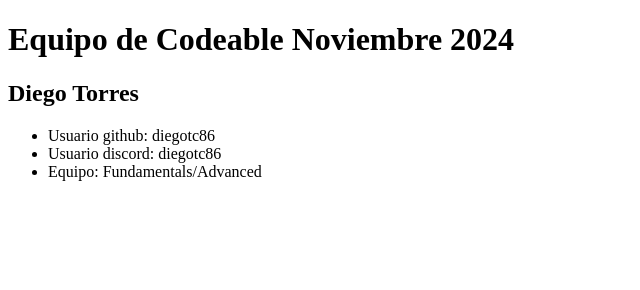
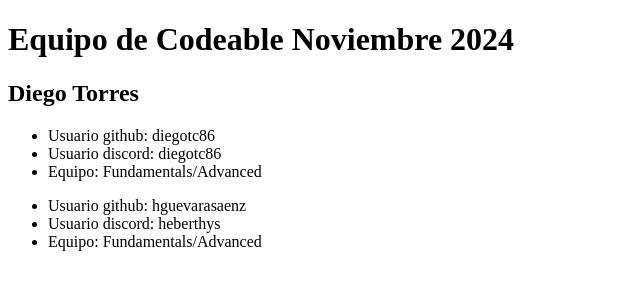
Before and after one commit to luis047527/nov24, a plain HTML site: page index.html in a window 1280 px wide. Shown: the whole page, without its empty margins (0-640 px from the left). Drawn offline with Linux system fonts and the light colour scheme.

Commit message:
Agrega Heberth Guevara

```diff
--- a/index.html
+++ b/index.html
@@ -13,5 +13,10 @@
       <li>Usuario discord: diegotc86</li>
       <li>Equipo: Fundamentals/Advanced</li>
     </ul>
+    <ul>
+      <li>Usuario github: hguevarasaenz</li>
+      <li>Usuario discord: heberthys</li>
+      <li>Equipo: Fundamentals/Advanced</li>
+    </ul>
   </body>
 </html>
```
